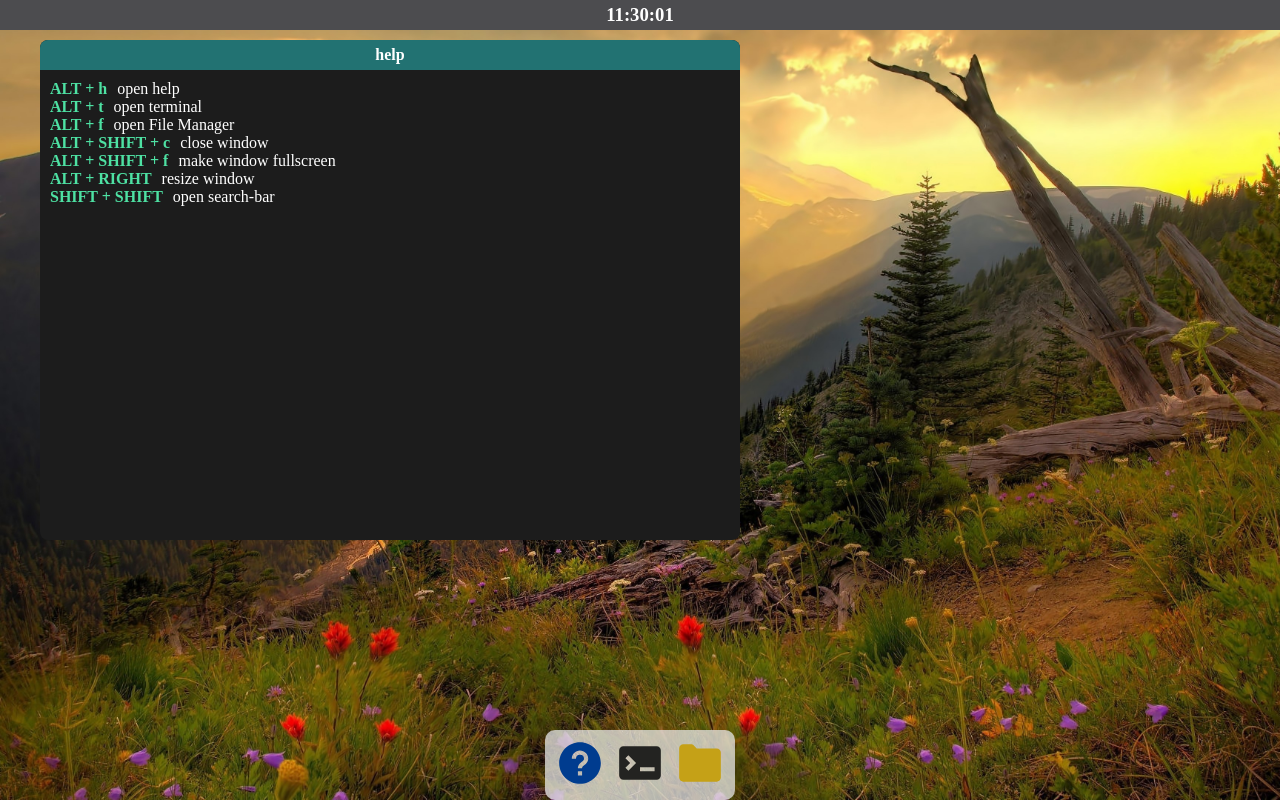
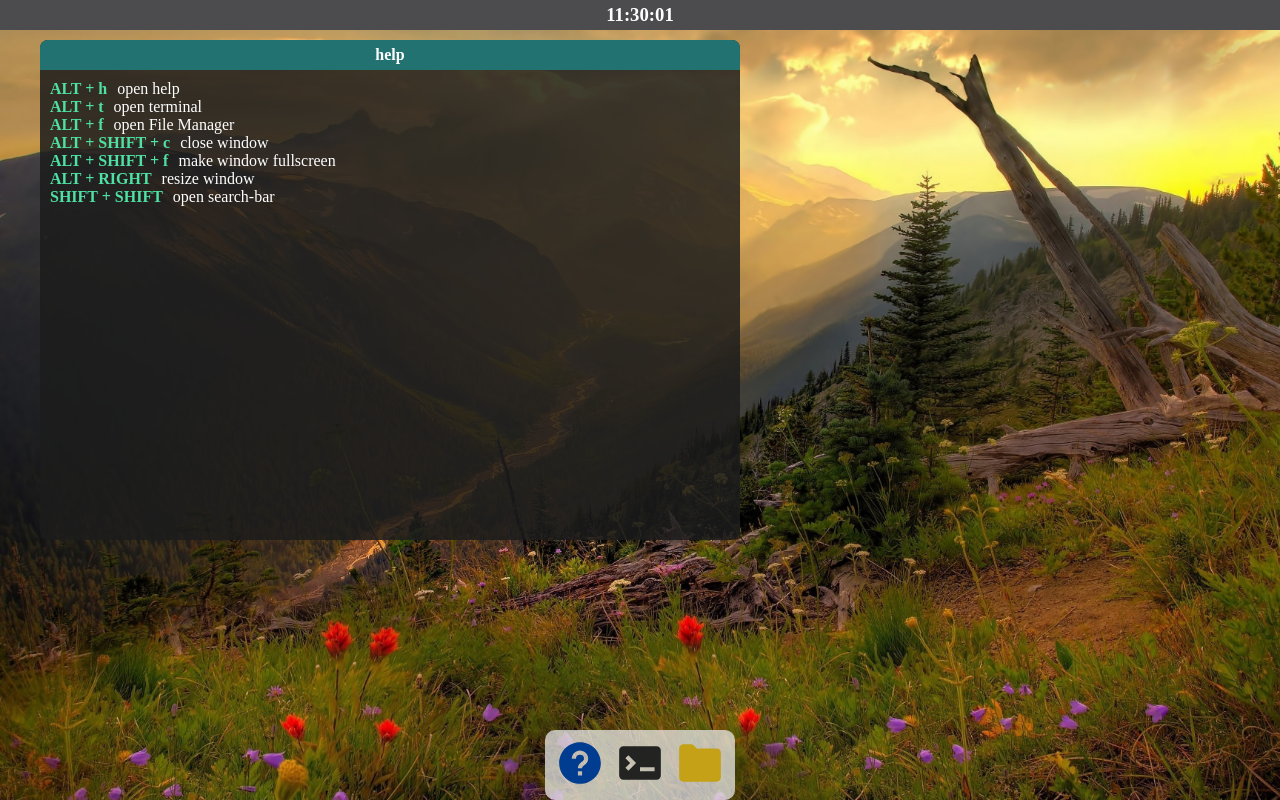
Before and after one commit to Peu77/Portfolio, a Svelte app: page / in a window 1280 px wide. Built offline with nearby package versions, Linux system fonts and the light colour scheme.

Commit message:
add transparency to window's and add setToCenter function in window

```diff
--- a/src/components/desktop/Desktop.svelte
+++ b/src/components/desktop/Desktop.svelte
@@ -86,12 +86,7 @@
                         const websiteHeight = document.body.clientHeight
 
                         if (hoverWindow.fullscreen) {
-                            const newWidth = WindowData.defaultWidth
-                            const newHeight = WindowData.defaultHeight
-                            hoverWindow.width = newWidth
-                            hoverWindow.height = newHeight
-                            hoverWindow.x = websiteWidth / 2 - newWidth / 2
-                            hoverWindow.y = websiteHeight / 2 - newHeight / 2
+                            hoverWindow.setToCenter()
                         } else {
                             hoverWindow.width = websiteWidth
                             hoverWindow.height = websiteHeight - informationBarHeight - taskBarHeight
--- a/src/components/desktop/window/Window.svelte
+++ b/src/components/desktop/window/Window.svelte
@@ -40,10 +40,10 @@
 <style>
     #window {
         position: absolute;
-        background-color: #1c1c1c;
+        background-color: rgba(28, 28, 28, 0.84);
         border-radius: 0.5em;
         overflow: hidden;
-        transition: width 0.2s, height 0.2s, left 0.2s, top 0.2s ;
+        transition: width 0.2s, height 0.2s, left 0.2s, top 0.2s;
     }
 
     #window:hover {
--- a/src/data/app.js
+++ b/src/data/app.js
@@ -1,9 +1,10 @@
 export default class App {
-    constructor(name, description, appIconSrc, content, key = "") {
+    constructor(name, description, appIconSrc, content, key = "", spawnAtCenter = false) {
         this.name = name
         this.description = description
         this.appIconSrc = appIconSrc
         this.content = content
         this.key = key
+        this.spawnAtCenter = spawnAtCenter
     }
 }
--- a/src/data/store.js
+++ b/src/data/store.js
@@ -9,8 +9,8 @@ import FileIcon from "./file/fileIcon";
 let helpApp
 export let apps = [
     helpApp = new App("help", "show you help information's","apps/help.svg", HelpWindow, "h"),
-    new App("terminal", "a terminal emulator", "apps/terminal.svg",TerminalWindow, "t"),
-    new App("File Manager", "a graphical user interface for you're files", "apps/file_manager.svg",FileManagerWindow, "f"),
+    new App("terminal", "a terminal emulator", "apps/terminal.svg",TerminalWindow, "t", true),
+    new App("File Manager", "a graphical user interface for you're files", "apps/file_manager.svg",FileManagerWindow, "f", true),
 ]
 
 export function getAppByName(appName) {
--- a/src/data/window.js
+++ b/src/data/window.js
@@ -4,7 +4,7 @@ export default class Window {
     static defaultWidth = 700
     static defaultHeight = 500
 
-    constructor(title, content) {
+    constructor(title, content, spawnAtCenter) {
         this.content = content
         this.title = title
         this.uuid = uuid()
@@ -16,6 +16,21 @@ export default class Window {
         this.fullscreen = false
         this.isOpen = true
         this.moving = false
+
+        if (spawnAtCenter)
+            this.setToCenter()
+    }
+
+    setToCenter() {
+        const websiteWidth = document.body.clientWidth
+        const websiteHeight = document.body.clientHeight
+        const newWidth = websiteWidth * 70 / 100
+        const newHeight = websiteHeight * 70 / 100
+
+        this.width = newWidth
+        this.height = newHeight
+        this.x = websiteWidth / 2 - newWidth / 2
+        this.y = websiteHeight / 2 - newHeight / 2
     }
 
     /**
@@ -24,7 +39,7 @@ export default class Window {
      * @returns {*}
      */
     static createFromApp(app) {
-        return new Window(app.name, app.content)
+        return new Window(app.name, app.content, app.spawnAtCenter)
     }
 
     /**
```
